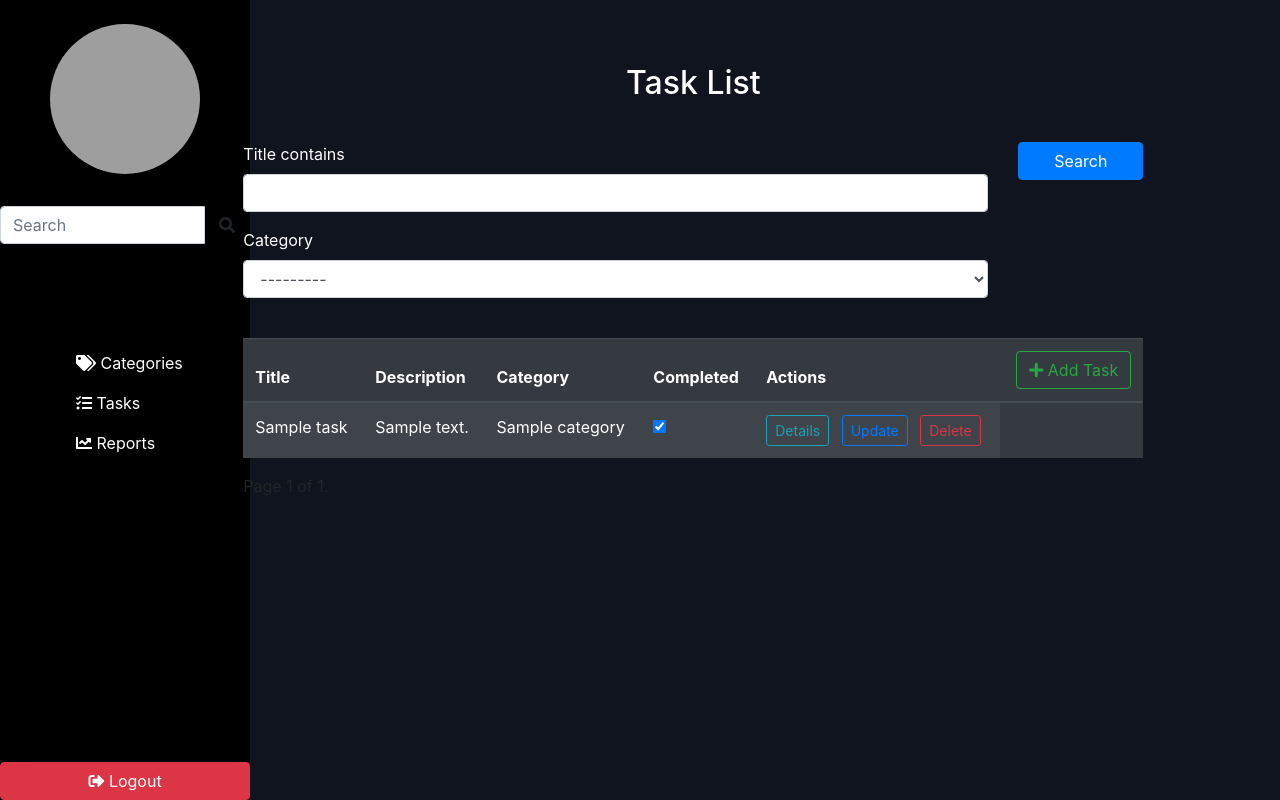
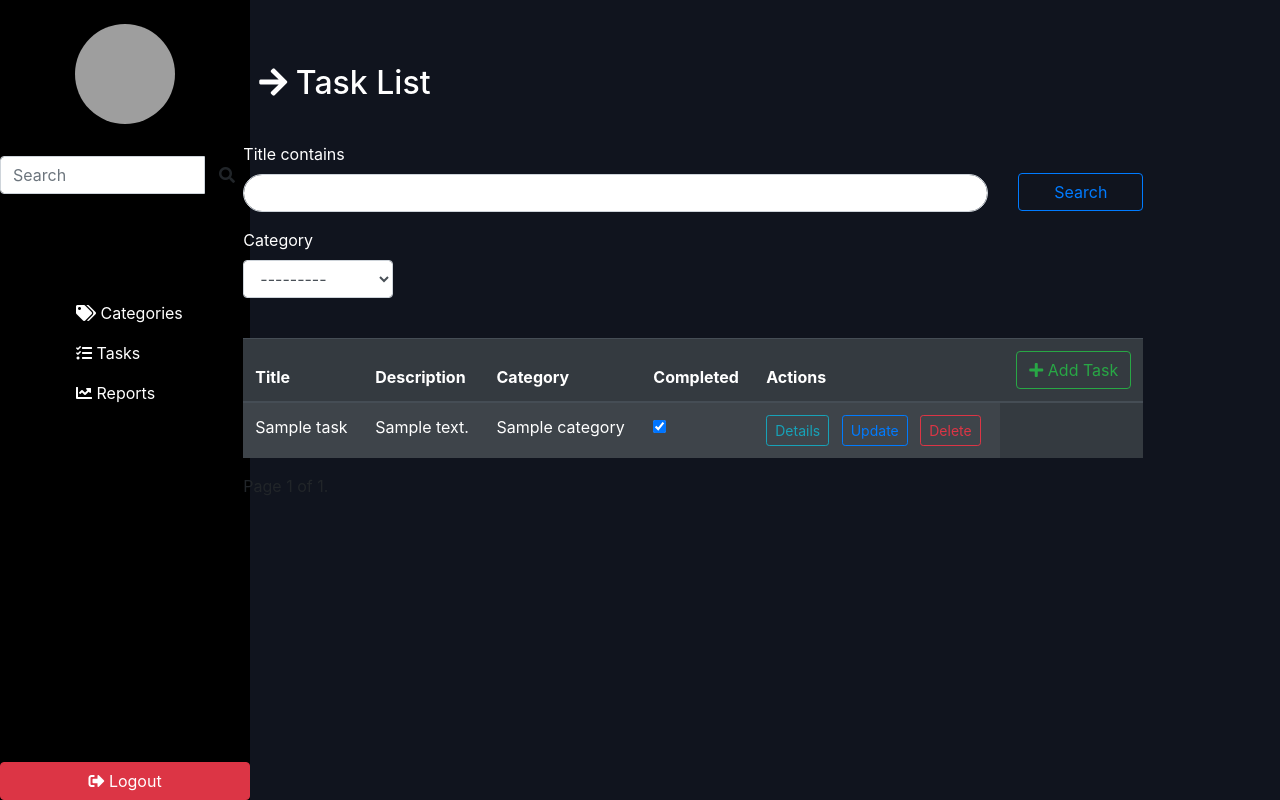
Before and after one commit to TiagoOliverDev/lizie, a Django app: page / in a window 1280 px wide. Run offline with Django 4.2, Linux system fonts and the light colour scheme; a user stored in the database is signed in; tables that the repository leaves empty hold one stand-in row (values such as "Sample post"); some libraries are stand-ins or nearby versions; grey boxes are pictures that could not be loaded.

Commit message:
feat: ajustes no front

```diff
--- a/lizetest/core/templates/sidebar.html
+++ b/lizetest/core/templates/sidebar.html
@@ -1,7 +1,7 @@
 <!-- sidebar.html -->
 <div id="sidebar" class="bg-dark text-white d-flex flex-column" style="min-height: 100vh; width: 250px; background-color: #000000 !important;">
-    <div class="sidebar-header text-center py-4">
-        <img src="../../static/images/eueu.jpg" class="img-fluid rounded-circle" alt="avatar" style="width: 150px; height: 150px;">
+    <div class=" text-center py-4">
+        <img src="../../static/images/eueu.jpg" class="img-fluid rounded-circle" alt="avatar" style="width: 100px; height: 100px;">
     </div>
 
     <div class="form-inline my-2">
--- a/lizetest/todo/templates/task_list.html
+++ b/lizetest/todo/templates/task_list.html
@@ -3,17 +3,18 @@
 
 {% block content %}
 <div class="container mt-5">
-  <h2 class="mb-4 text-white p-3 text-center">Task List</h2>
+  <h2 class="mb-4 text-white p-3"><i class="fas fa-arrow-right"></i> Task List</h2>
   <form method="get" class="mb-4">
     <div class="row text-white">
       <div class="col-md-10">
         {{ filter.form|crispy }}
       </div>
       <div class="col-md-2">
-        <button type="submit" class="btn btn-primary btn-block">Search</button>
+        <button type="submit" class="btn btn-outline-primary btn-block">Search</button>
       </div>
     </div>
   </form>
+
   <table class="table table-dark table-striped table-hover">
     <thead>
       <tr>
@@ -50,6 +51,7 @@
       {% endfor %}
     </tbody>
   </table>
+
   <div class="pagination">
     <span class="step-links">
         {% if page_obj.has_previous %}
@@ -110,4 +112,24 @@
     });
   }
 </script>
+
+<style>
+  input[name="title"] {
+    border-radius: 19px;
+  }
+
+  select[name="category"] {
+    width: 150px;
+  }
+
+  .form-inline .btn {
+    align-self: center;
+  }
+
+  .btn-block {
+    margin-top: 31px;
+    white-space: nowrap;
+    height: 38px;
+  }
+</style>
 {% endblock %}
```
